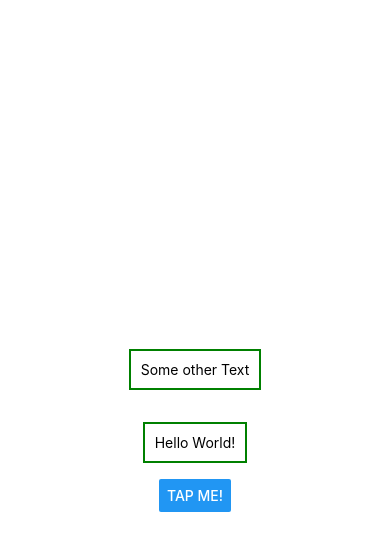
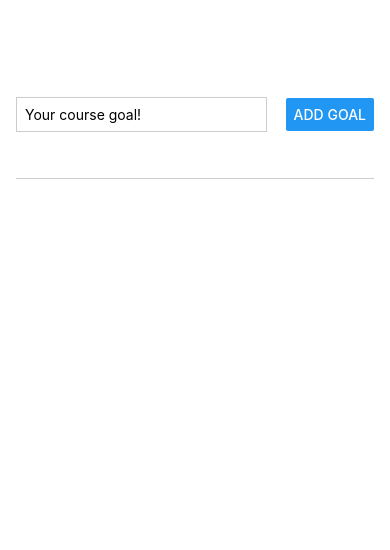
Before and after one commit to kevinanderson7/rn-basics, a React Native app: screen / in a window 390 px wide. Shown: the top 550 px of the page. Built offline with nearby package versions, Linux system fonts and the light colour scheme.

Commit message:
create list and add some styling

```diff
--- a/App.js
+++ b/App.js
@@ -1,28 +1,74 @@
-import { Button, StyleSheet, Text, View } from "react-native";
+import { useState } from "react";
+import { Button, StyleSheet, Text, TextInput, View } from "react-native";
 
 export default function App() {
+  const [enteredGoalText, setEnteredGoalText] = useState("");
+  const [courseGoals, setCourseGoals] = useState([]);
+
+  function goalInputHandler(enteredText) {
+    setEnteredGoalText(enteredText);
+  }
+
+  function addGoalHandler() {
+    setCourseGoals((currentCourseGoals) => [
+      ...currentCourseGoals,
+      enteredGoalText,
+    ]);
+  }
+
   return (
-    <View style={styles.container}>
-      <View>
-        <Text style={styles.dummyText}>Some other Text</Text>
+    <View style={styles.appContainer}>
+      <View style={styles.inputContainer}>
+        <TextInput
+          style={styles.textInput}
+          placeholder="Your course goal!"
+          onChangeText={goalInputHandler}
+        />
+        <Button title="Add Goal" onPress={addGoalHandler} />
       </View>
-      <Text style={styles.dummyText}>Hello World!</Text>
-      <Button title="Tap Me!"></Button>
+      <View style={styles.goalsContainer}>
+        {courseGoals.map((goal) => (
+          <View style={styles.goalItem} key={goal}>
+            <Text style={styles.goalText}>{goal}</Text>
+          </View>
+        ))}
+      </View>
     </View>
   );
 }
 
 const styles = StyleSheet.create({
-  container: {
+  appContainer: {
     flex: 1,
-    backgroundColor: "#fff",
+    paddingTop: 50,
+    paddingHorizontal: 16,
+  },
+  inputContainer: {
+    flex: 1,
+    flexDirection: "row",
+    justifyContent: "space-between",
     alignItems: "center",
-    justifyContent: "center",
+    marginBottom: 24,
+    borderBottomWidth: 1,
+    borderBottomColor: "#cccccc",
   },
-  dummyText: {
-    margin: 16,
-    padding: 10,
-    borderWidth: 2,
-    borderColor: "green",
+  textInput: {
+    borderWidth: 1,
+    borderColor: "#cccccc",
+    width: "70%",
+    marginRight: 10,
+    padding: 8,
+  },
+  goalsContainer: {
+    flex: 5,
+  },
+  goalItem: {
+    margin: 8,
+    padding: 8,
+    borderRadius: 6,
+    backgroundColor: "#5e0acc",
+  },
+  goalText: {
+    color: "white",
   },
 });
```
